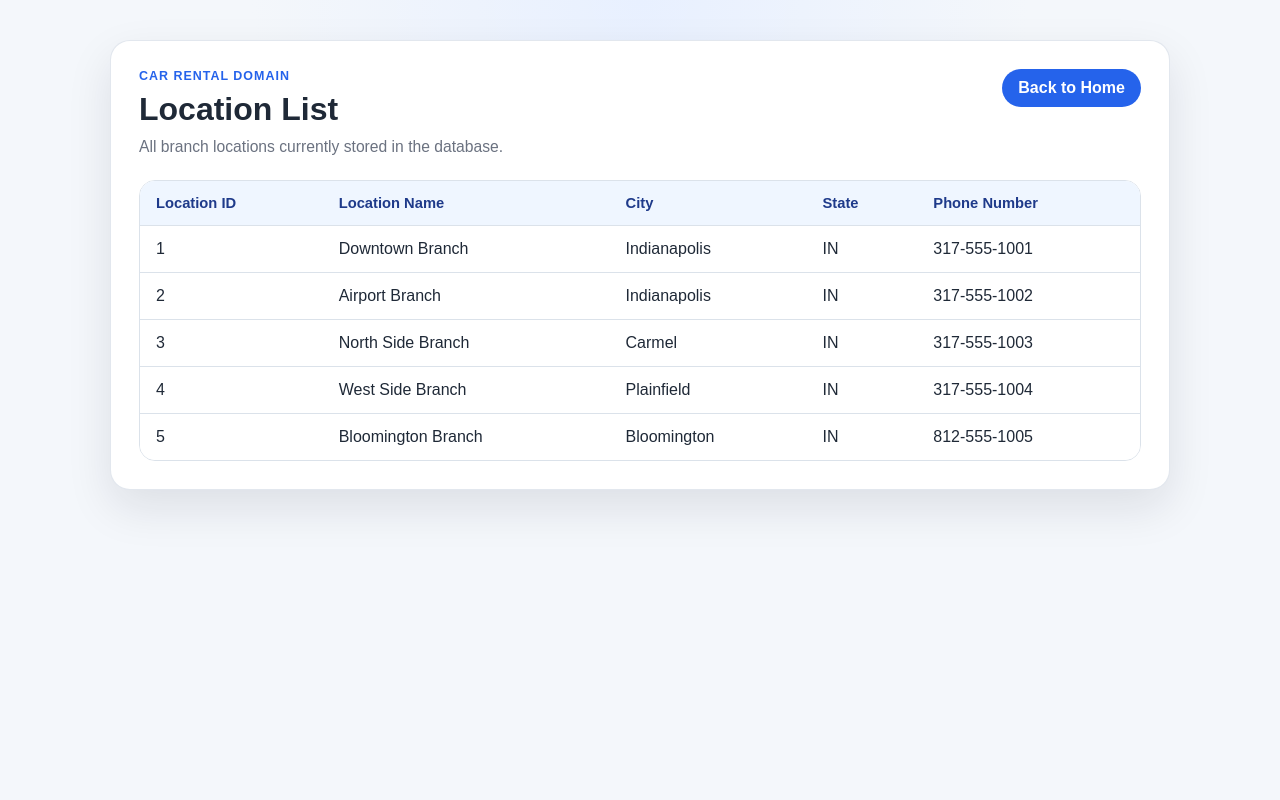
After one commit to arigree/211_FinalProject, a Flask app: page /locations in a window 1280 px wide. The commit adds this page. Run offline with Flask 3, Linux system fonts and the light colour scheme.

Commit message:
Added location domain for phase 2, added content and styling to home page, edited staff to appear and work on home page, completed readme, completed phase 2 documentation doc, tested and troubleshoot project. Phase 2 complete.

```diff
--- /dev/null
+++ b/app/location/location_controller.py
@@ -0,0 +1,33 @@
+# Author: Arissa Green
+# Date: 4/9/2026
+# File: location_controller.py
+# Description:
+
+from flask import Blueprint, render_template
+
+from .location_exceptions import LocationDataError
+from .location_manager import get_all_locations
+
+# Blueprint setup
+location_bp = Blueprint(
+    "location",
+    __name__,
+    template_folder="templates",
+    static_folder="static",
+    static_url_path="/location-static",
+)
+
+
+@location_bp.route("/locations")
+def show_locations():
+    locations = get_all_locations()
+    return render_template("locations.html", locations=locations)
+
+
+@location_bp.errorhandler(LocationDataError)
+def handle_location_data_error(error):
+    return render_template(
+        "locations.html",
+        locations=[],
+        error_message=str(error),
+    ), 500
--- /dev/null
+++ b/app/location/location_manager.py
@@ -0,0 +1,16 @@
+# Author: Arissa Green
+# Date: 4/9/2026
+# File: location_manager.py
+# Description:
+
+from sqlalchemy.exc import SQLAlchemyError
+
+from .locations import Location
+from .location_exceptions import LocationDataError
+
+
+def get_all_locations():
+    try:
+        return Location.query.all()
+    except SQLAlchemyError as exc:
+        raise LocationDataError("Unable to load location data right now.") from exc
--- /dev/null
+++ b/app/location/static/locations.css
@@ -0,0 +1,164 @@
+/*Color Pallette*/
+:root {
+    --bg: #f4f7fb;
+    --card: #ffffff;
+    --text: #1f2937;
+    --muted: #6b7280;
+    --line: #dbe2ea;
+    --accent: #2563eb;
+    --accent-dark: #1d4ed8;
+    --error-bg: #fef2f2;
+    --error-text: #b91c1c;
+    --shadow: 0 18px 45px rgba(15, 23, 42, 0.10);
+}
+
+* {
+    box-sizing: border-box;
+}
+
+body {
+    margin: 0;
+    font-family: Arial, Helvetica, sans-serif;
+    color: var(--text);
+    background:
+        radial-gradient(circle at top, #e8f0ff 0%, transparent 38%),
+        var(--bg);
+    min-height: 100vh;
+}
+
+.page {
+    max-width: 1100px;
+    margin: 0 auto;
+    padding: 40px 20px;
+}
+
+.card {
+    background: var(--card);
+    border-radius: 20px;
+    box-shadow: var(--shadow);
+    padding: 28px;
+    border: 1px solid rgba(219, 226, 234, 0.8);
+}
+
+.header {
+    display: flex;
+    justify-content: space-between;
+    gap: 20px;
+    align-items: flex-start;
+    margin-bottom: 24px;
+}
+
+.eyebrow {
+    margin: 0 0 8px;
+    text-transform: uppercase;
+    letter-spacing: 0.08em;
+    font-size: 0.78rem;
+    font-weight: 700;
+    color: var(--accent);
+}
+
+h1 {
+    margin: 0;
+    font-size: 2rem;
+    line-height: 1.15;
+}
+
+.subtitle {
+    margin: 10px 0 0;
+    color: var(--muted);
+    font-size: 0.98rem;
+}
+
+.home-link {
+    display: inline-flex;
+    align-items: center;
+    justify-content: center;
+    padding: 10px 16px;
+    border-radius: 999px;
+    background: var(--accent);
+    color: white;
+    text-decoration: none;
+    font-weight: 700;
+    transition: background 0.2s ease, transform 0.2s ease;
+    white-space: nowrap;
+}
+
+.home-link:hover {
+    background: var(--accent-dark);
+    transform: translateY(-1px);
+}
+
+.message {
+    margin: 0 0 18px;
+    padding: 12px 14px;
+    border-radius: 12px;
+    font-weight: 600;
+}
+
+.message.error {
+    background: var(--error-bg);
+    color: var(--error-text);
+    border: 1px solid rgba(185, 28, 28, 0.18);
+}
+
+.table-wrap {
+    overflow-x: auto;
+    border: 1px solid var(--line);
+    border-radius: 16px;
+}
+
+table {
+    width: 100%;
+    border-collapse: collapse;
+    min-width: 720px;
+    background: white;
+}
+
+thead th {
+    background: #eff6ff;
+    color: #1e3a8a;
+    text-align: left;
+    font-size: 0.92rem;
+    padding: 14px 16px;
+    border-bottom: 1px solid var(--line);
+}
+
+tbody td {
+    padding: 14px 16px;
+    border-bottom: 1px solid var(--line);
+    vertical-align: top;
+}
+
+tbody tr:hover {
+    background: #f8fbff;
+}
+
+tbody tr:last-child td {
+    border-bottom: none;
+}
+
+.empty {
+    text-align: center;
+    color: var(--muted);
+    padding: 24px 16px;
+}
+
+/*Responsivness*/
+@media (max-width: 700px) {
+    .page {
+        padding: 18px 12px;
+    }
+
+    .card {
+        padding: 18px;
+        border-radius: 16px;
+    }
+
+    .header {
+        flex-direction: column;
+    }
+
+    h1 {
+        font-size: 1.6rem;
+    }
+}
--- /dev/null
+++ b/app/location/templates/locations.html
@@ -0,0 +1,57 @@
+<!DOCTYPE html>
+<html lang="en">
+<head>
+    <meta charset="UTF-8">
+    <meta name="viewport" content="width=device-width, initial-scale=1.0">
+    <title>Locations</title>
+    <link rel="stylesheet" href="{{ url_for('location.static', filename='locations.css') }}">
+</head>
+<body>
+    <main class="page">
+        <section class="card">
+            <div class="header">
+                <div>
+                    <p class="eyebrow">Car Rental Domain</p>
+                    <h1>Location List</h1>
+                    <p class="subtitle">All branch locations currently stored in the database.</p>
+                </div>
+
+                <a class="home-link" href="/">Back to Home</a>
+            </div>
+
+            {% if error_message %}
+                <p class="message error">{{ error_message }}</p>
+            {% endif %}
+
+            <div class="table-wrap">
+                <table>
+                    <thead>
+                        <tr>
+                            <th>Location ID</th>
+                            <th>Location Name</th>
+                            <th>City</th>
+                            <th>State</th>
+                            <th>Phone Number</th>
+                        </tr>
+                    </thead>
+                    <tbody>
+                        {% for location in locations %}
+                            <tr>
+                                <td>{{ location.location_id }}</td>
+                                <td>{{ location.location_name }}</td>
+                                <td>{{ location.city }}</td>
+                                <td>{{ location.state }}</td>
+                                <td>{{ location.phone_number }}</td>
+                            </tr>
+                        {% else %}
+                            <tr>
+                                <td colspan="5" class="empty">No locations found.</td>
+                            </tr>
+                        {% endfor %}
+                    </tbody>
+                </table>
+            </div>
+        </section>
+    </main>
+</body>
+</html>
--- a/app/staff/templates/detail.html
+++ b/app/staff/templates/detail.html
@@ -5,7 +5,7 @@
     <title>Staff Detail</title>
 
     <!-- Link to staff CSS -->
-    <link rel="stylesheet" href="{{ url_for('staff.static', filename='style.css') }}">
+    <link rel="stylesheet" href="{{ url_for('staff.static', filename='staff.css') }}">
 </head>
 
 <body>
--- a/app/staff/templates/index.html
+++ b/app/staff/templates/index.html
@@ -5,7 +5,7 @@
     <title>Staff List</title>
 
     <!-- Link to staff CSS -->
-    <link rel="stylesheet" href="{{ url_for('staff.static', filename='style.css') }}">
+    <link rel="stylesheet" href="{{ url_for('staff.static', filename='staff.css') }}">
 </head>
 
 <body>
```
Also changed, not shown: app/__init__.py (+10 -7 lines), app/location/__init__.py (added, +8 -0 lines), app/location/location_exceptions.py (added, +7 -0 lines), app/location/locations.py (added, +19 -0 lines), app/location/templates/template.html (added, +12 -0 lines), app/staff/__init__.py (+9 -0 lines), app/staff/staff_controller.py (+4 -6 lines), app/static/styles.css (added, +45 -0 lines), app/templates/home.html (added, +24 -0 lines), models.py (+1 -124 lines), README.md, 1 other file.
